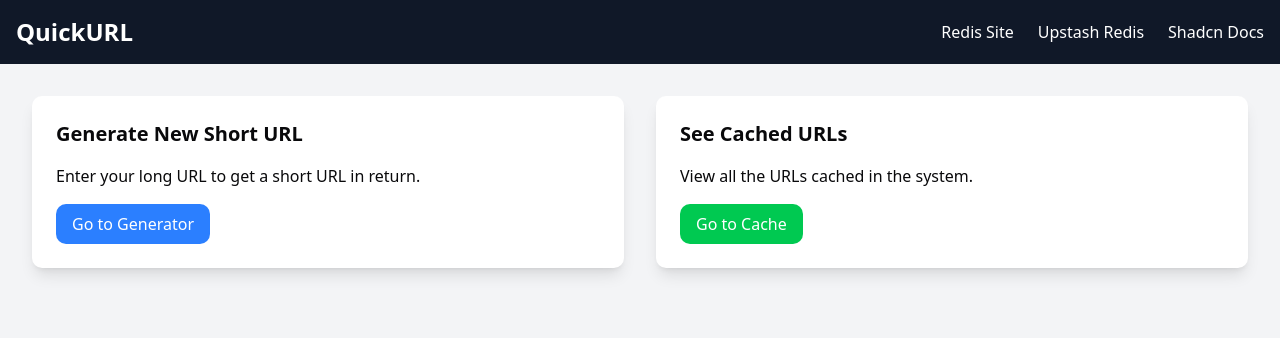
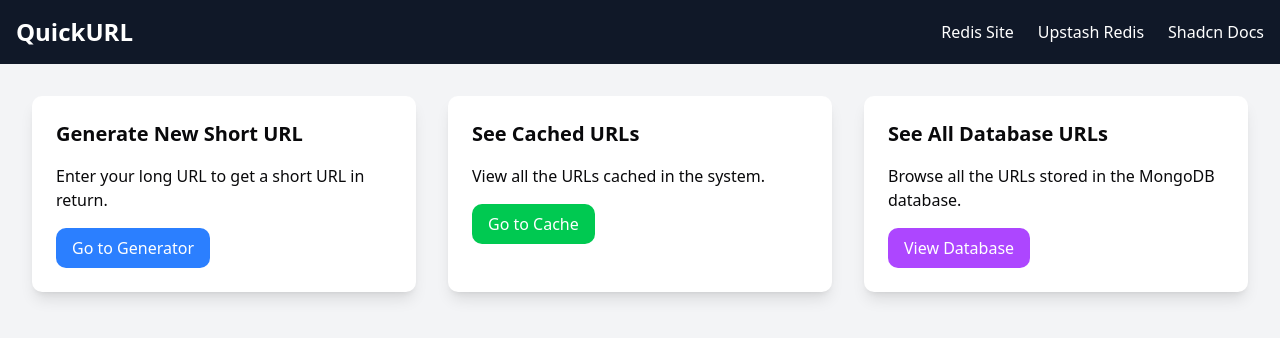
Before and after one commit to arnav-343-agarwal/Snip-URL, a Next.js app: page / in a window 1280 px wide. Shown: the top 338 px of the page. Built offline with nearby package versions, Linux system fonts and the light colour scheme.

Commit message:
See database url page

```diff
--- a/src/app/page.js
+++ b/src/app/page.js
@@ -7,19 +7,40 @@ export default function Home() {
       <Navbar />
       <div className="min-h-screen bg-gray-100 p-8">
         <div className="max-w-screen-xl mx-auto">
-          <div className="grid grid-cols-1 md:grid-cols-2 gap-8">
+          <div className="grid grid-cols-1 md:grid-cols-2 lg:grid-cols-3 gap-8">
+            {/* Generate New Short URL */}
             <div className="bg-white p-6 rounded-lg shadow-lg hover:shadow-2xl transition">
               <h2 className="text-xl font-semibold mb-4">Generate New Short URL</h2>
               <p>Enter your long URL to get a short URL in return.</p>
-              <Link href="/generate" className="mt-4 inline-block text-white bg-blue-500 hover:bg-blue-600 px-4 py-2 rounded-lg transition">
+              <Link
+                href="/generate"
+                className="mt-4 inline-block text-white bg-blue-500 hover:bg-blue-600 px-4 py-2 rounded-lg transition"
+              >
                 Go to Generator
               </Link>
             </div>
+
+            {/* See Cached URLs */}
             <div className="bg-white p-6 rounded-lg shadow-lg hover:shadow-2xl transition">
               <h2 className="text-xl font-semibold mb-4">See Cached URLs</h2>
               <p>View all the URLs cached in the system.</p>
-              <Link href="/see-cached" className="mt-4 inline-block text-white bg-green-500 hover:bg-green-600 px-4 py-2 rounded-lg transition">
+              <Link
+                href="/see-cached"
+                className="mt-4 inline-block text-white bg-green-500 hover:bg-green-600 px-4 py-2 rounded-lg transition"
+              >
                 Go to Cache
+              </Link>
+            </div>
+
+            {/* See All Database URLs */}
+            <div className="bg-white p-6 rounded-lg shadow-lg hover:shadow-2xl transition">
+              <h2 className="text-xl font-semibold mb-4">See All Database URLs</h2>
+              <p>Browse all the URLs stored in the MongoDB database.</p>
+              <Link
+                href="/see-database"
+                className="mt-4 inline-block text-white bg-purple-500 hover:bg-purple-600 px-4 py-2 rounded-lg transition"
+              >
+                View Database
               </Link>
             </div>
           </div>
```
